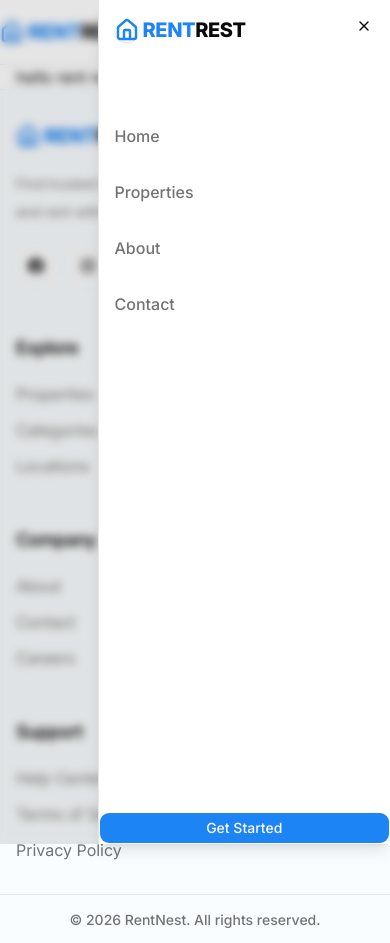
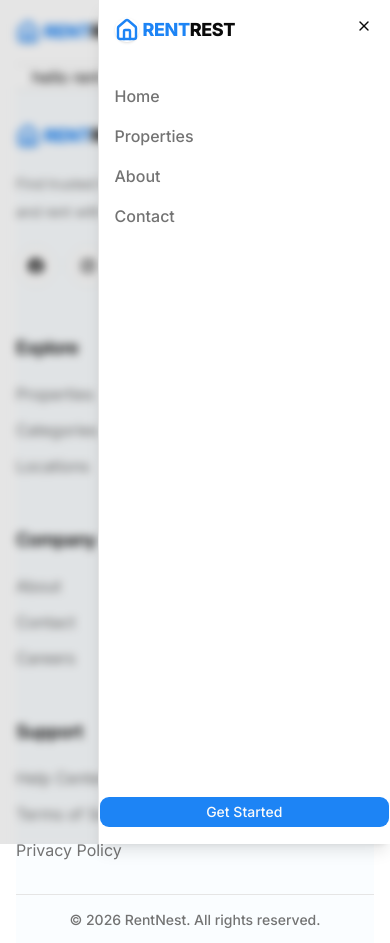
Before and after one commit to devpolas/rent-nest, a Next.js app: page / in a window 390 px wide. Both pictures are taken after a click on the button "Open navigation menu". Built offline with nearby package versions, Linux system fonts and the light colour scheme.

Commit message:
fix: fix mobile navbar, logo and app-layout

```diff
--- a/components/footer/footer.tsx
+++ b/components/footer/footer.tsx
@@ -47,7 +47,7 @@ const socialLinks = [
 export default function Footer() {
   return (
     <footer className='bg-brand-surface/40 border-t'>
-      <div className='mx-auto px-4 py-8 container'>
+      <div className='mx-auto py-8 container'>
         <div className='items-start gap-12 grid md:grid-cols-2 lg:grid-cols-4'>
           {/* Brand */}
           <div className='space-y-5'>
--- a/components/layouts/app-layout.tsx
+++ b/components/layouts/app-layout.tsx
@@ -3,7 +3,7 @@ import Footer from "@/components/footer/footer";
 
 export default function AppLayout({ children }: { children: React.ReactNode }) {
   return (
-    <div className='flex flex-col min-h-screen'>
+    <div className='flex flex-col px-4 min-h-screen'>
       <Navbar />
 
       <main className='flex-1 mx-auto px-4 container'>{children}</main>
--- a/components/logo/logo.tsx
+++ b/components/logo/logo.tsx
@@ -20,7 +20,7 @@ export default function Logo({ className }: Props) {
         <House className='size-6' strokeWidth={2.4} />
       </div>
 
-      <span className='font-extrabold text-xl md:text-2xl'>
+      <span className='font-extrabold text-lg lg:text-xl xl:text-2xl'>
         <span className='text-brand'>RENT</span>
         <span className='text-foreground'>REST</span>
       </span>
--- a/components/navbar/mobile-navbar.tsx
+++ b/components/navbar/mobile-navbar.tsx
@@ -30,19 +30,19 @@ export default function MobileNavbar() {
         </Button>
       </SheetTrigger>
 
-      <SheetContent side='right' className='flex flex-col w-72'>
+      <SheetContent side='right' className='flex flex-col pb-4 w-72'>
         <SheetHeader>
           <SheetTitle>
             <Logo />
           </SheetTitle>
         </SheetHeader>
 
-        <nav className='flex flex-col gap-2 mt-8'>
+        <nav className='flex flex-col gap-2'>
           {publicNavigation.map((item) => (
             <SheetClose asChild key={item.href}>
               <Link
                 href={item.href}
-                className='hover:bg-brand/10 px-4 py-3 rounded-md font-medium text-muted-foreground hover:text-brand text-base transition-colors'
+                className='hover:bg-brand/10 px-4 py-1 rounded-md font-medium text-muted-foreground hover:text-brand text-base transition-colors'
               >
                 {item.title}
               </Link>
--- a/components/navbar/navbar-links.tsx
+++ b/components/navbar/navbar-links.tsx
@@ -3,7 +3,7 @@ import { publicNavigation } from "@/config/client/navigation";
 
 export default function NavbarLinks() {
   return (
-    <nav className='hidden md:flex items-center gap-8'>
+    <nav className='hidden md:flex items-center gap-8 2xl:gap-14 xl:gap-10'>
       {publicNavigation.map((item) => (
         <Link
           key={item.href}
```
